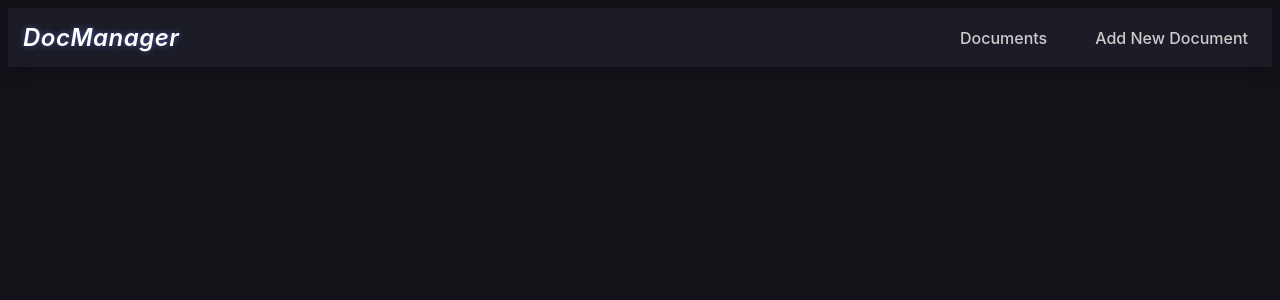
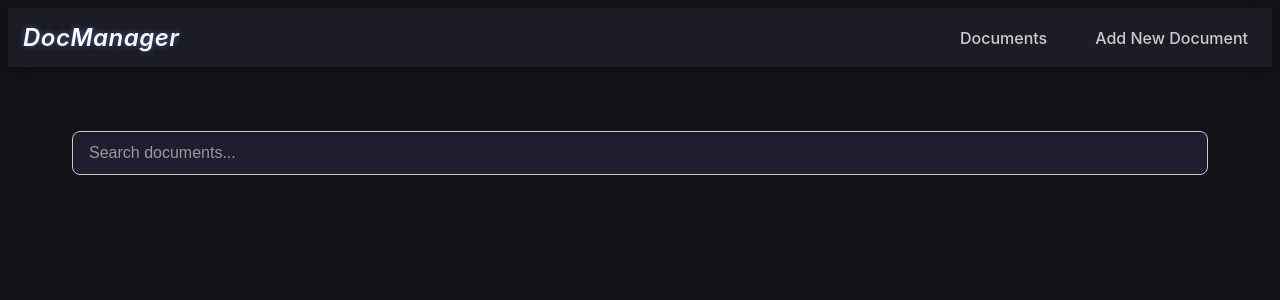
Before and after one commit to Mohamed-ait-alla/doc-management, a Next.js app: page / in a window 1280 px wide. Shown: the top 300 px of the page. Built offline with nearby package versions, Linux system fonts and the light colour scheme.

Commit message:
feat(front-end): add a search feild (creation & styling)

```diff
--- /dev/null
+++ b/app/components/Search.tsx
@@ -0,0 +1,12 @@
+import React from "react";
+
+const Search = () => {
+    return (
+            <input
+                type="text"
+                placeholder="Search documents..."
+            />
+    );
+}
+
+export default Search;
--- a/app/globals.css
+++ b/app/globals.css
@@ -40,3 +40,37 @@ body, html {
 .header-container nav a:hover {
   color:#ffffff;
 }
+
+.body-container {
+  display: flex;
+  flex-direction: column;
+  background-color: #121219;
+  color: #cccccc;
+  margin: 4rem;
+}
+
+.search-container {
+  width: 97%;
+}
+
+.search-container input {
+  width: 100%;
+  padding: 0.75rem 1rem;
+  font-size: 1rem;
+  color: #f0f0f0;
+  background-color: #1e1e2f;
+  border: 1px solid #ccc;
+  border-radius: 8px;
+  outline: none;
+  transition: border-color 0.2s, box-shadow 0.2s;
+  box-shadow: inset 0 1px 2px rgba(0, 0, 0, 0.2);
+}
+
+.search-container input::placeholder {
+  color: #999;
+}
+
+.search-container input:focus {
+  border-color: #4c9ffe;
+  box-shadow: 0 0 0 3px rgba(76, 159, 254, 0.3);
+}
--- a/app/page.tsx
+++ b/app/page.tsx
@@ -1,9 +1,17 @@
-import Header from "./components/header";
+import Header from "./components/Header";
+import Search from "./components/Search";
 
 export default function Home() {
   return (
     <div>
      <Header />
+
+     <div className="body-container">
+      <div className="search-container">
+        <Search />
+      </div>
+
+     </div>
     </div>
   );
 }
```
Also changed, not shown: 1 other file (tests, documents, lock files or other folders).
